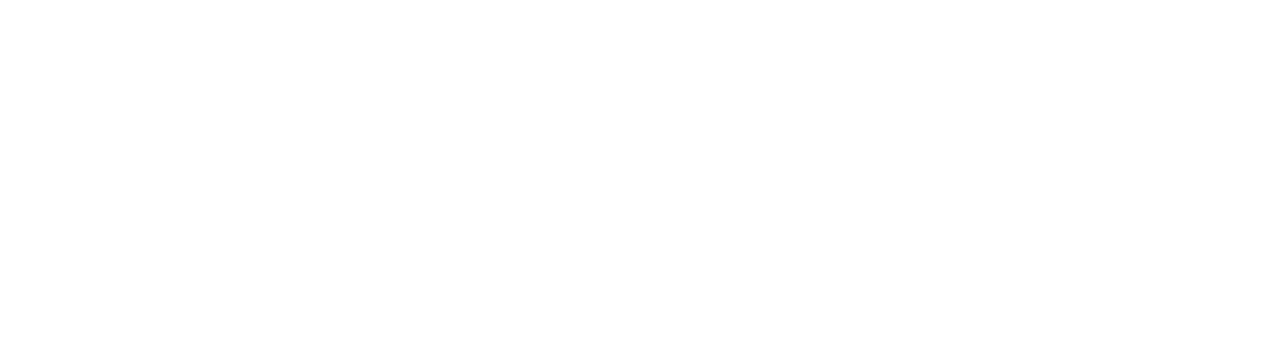
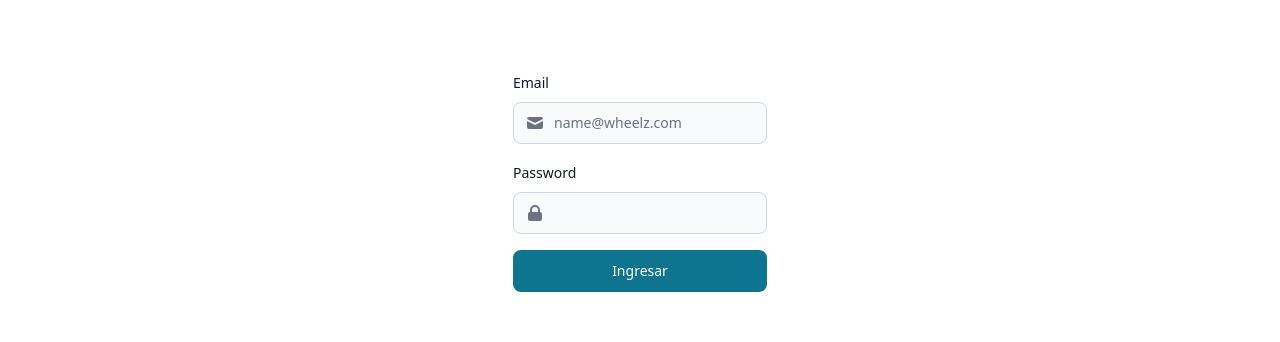
Before and after one commit to lambda-mena/wheelz-app, a React (Vite) app in the folder react-client/: page /login in a window 1280 px wide. Before the commit this address had no page. Shown: the part 213-555 px from the top of the page. Built offline with nearby package versions, Linux system fonts and the light colour scheme.

Commit message:
Update Login

```diff
--- a/react-client/src/main.jsx
+++ b/react-client/src/main.jsx
@@ -8,6 +8,7 @@
 import UserPage from './pages/User'
 import React from 'react'
 import './index.css'
+import Login from './pages/Login'
 
 const router = createBrowserRouter([
   {
@@ -30,6 +31,10 @@
       {
         path: '/seguros',
         element: <AssurancePage />
+      },
+      {
+        path: '/login' ,
+        element: <Login/>
       }
     ]
   },
--- /dev/null
+++ b/react-client/src/pages/Login.jsx
@@ -0,0 +1,29 @@
+import React from 'react';
+import { Label , TextInput , Button } from 'flowbite-react';
+import { HiMail , HiLockClosed } from "react-icons/hi";
+
+const Login = () => {
+    return (
+        <>
+            <div className='flex-1 mx-auto content-center'>
+                <form className="flex max-w-md flex-col gap-4">
+                    <div>
+                        <div className="mb-2 block">
+                        <Label htmlFor="email1" value="Email" />
+                        </div>
+                        <TextInput id="email1" icon={HiMail} type="email" placeholder="name@wheelz.com" required />
+                    </div>
+                    <div>
+                        <div className="mb-2 block">
+                        <Label htmlFor="password1" value="Password" />
+                        </div>
+                        <TextInput id="password1" icon={HiLockClosed}  type="password" required />
+                    </div>
+                    <Button type="submit">Ingresar</Button>
+                </form>
+            </div>
+        </>
+    );
+};
+
+export default Login;
```
Also changed, not shown: 1 other file (tests, documents, lock files or other folders).
